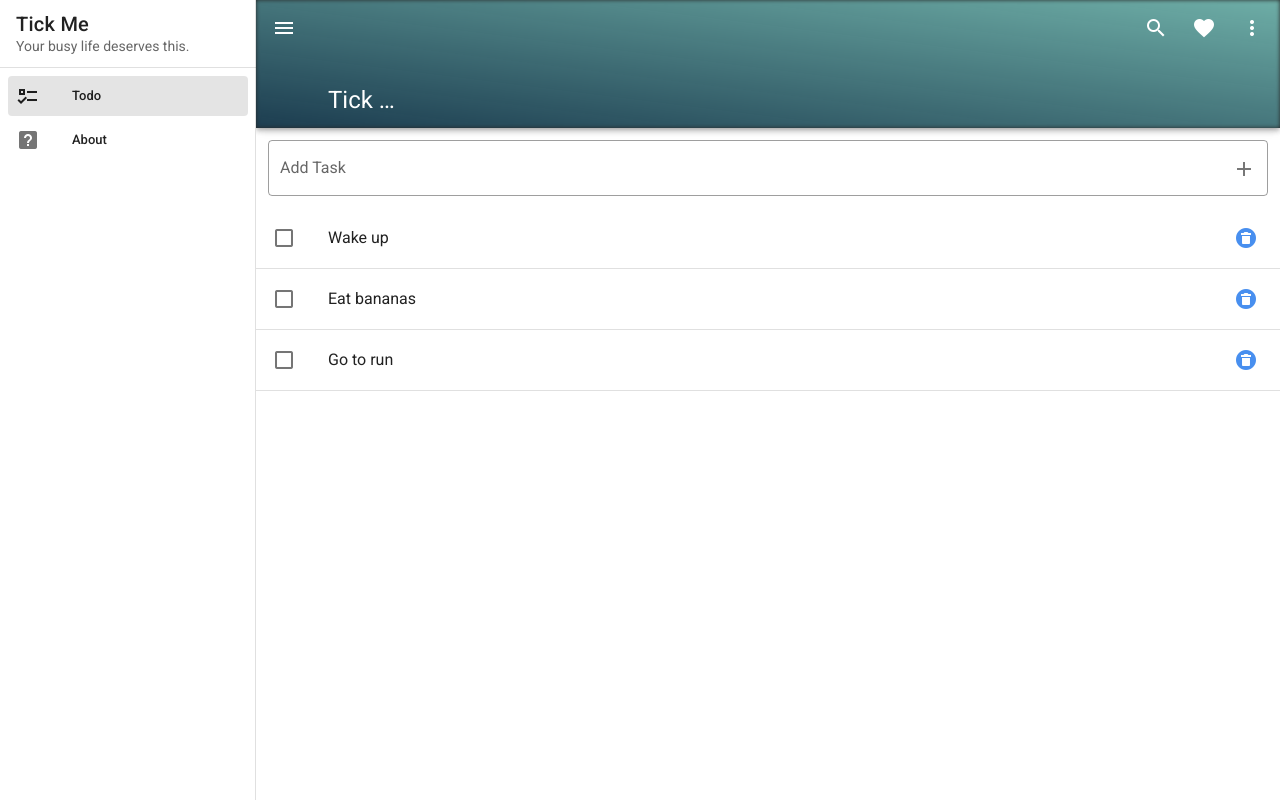
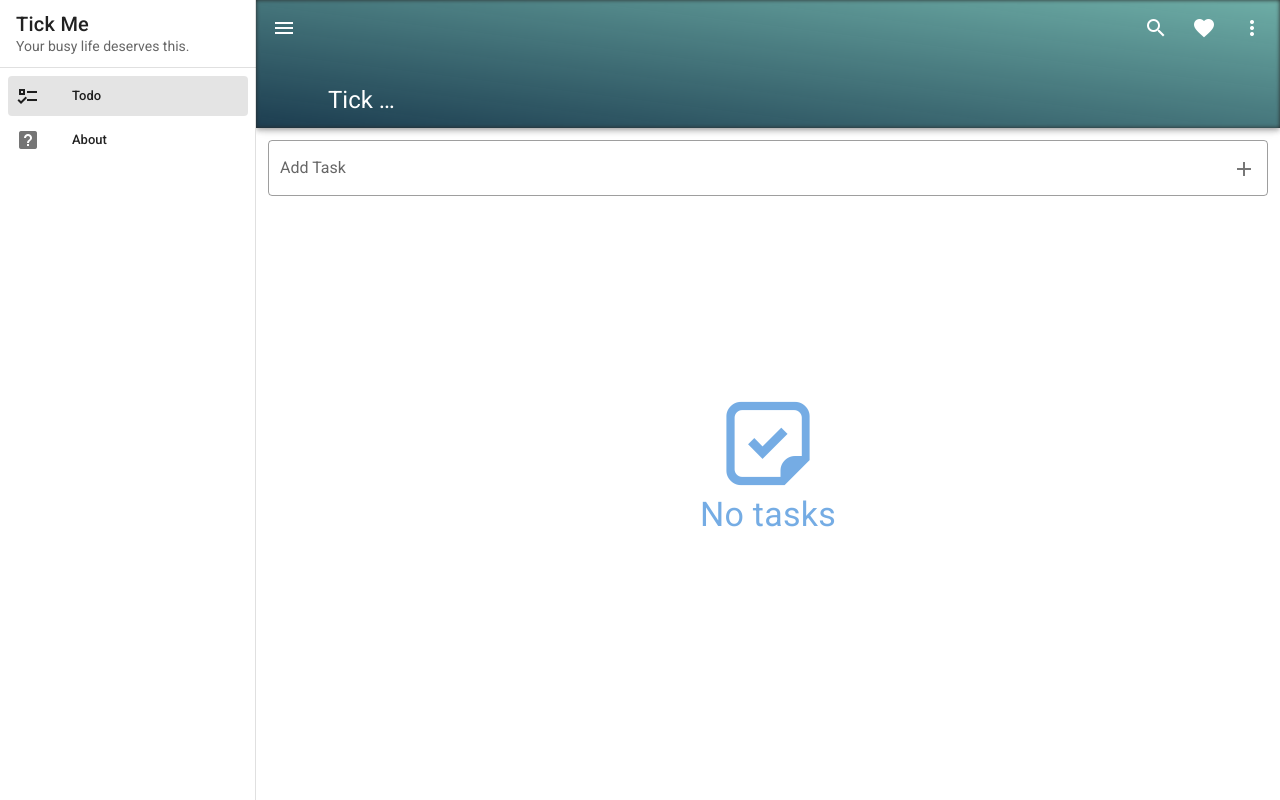
Before and after one commit to glenncai/TickMe, a Vue app: page /#/ in a window 1280 px wide. Built offline with nearby package versions, Linux system fonts and the light colour scheme.

Commit message:
feat: no tasks fallback

```diff
--- a/src/views/Todo.vue
+++ b/src/views/Todo.vue
@@ -12,6 +12,7 @@
       clearable
     ></v-text-field>
     <v-list
+      v-if="tasks.length"
       class="pt-0"
       flat
     >
@@ -51,6 +52,18 @@
         <v-divider></v-divider>
       </div>
     </v-list>
+    <div
+      v-else
+      class="no-tasks"
+    >
+      <v-icon
+        size="100"
+        color="primary"
+      >
+        mdi-sticker-check-outline
+      </v-icon>
+      <div class="text-h4 primary--text">No tasks</div>
+    </div>
   </div>
 </template>
 
@@ -61,23 +74,7 @@ export default {
   data() {
     return {
       newTaskTitle: '',
-      tasks: [
-        {
-          id: 1,
-          title: 'Wake up',
-          done: false
-        },
-        {
-          id: 2,
-          title: 'Eat bananas',
-          done: false
-        },
-        {
-          id: 3,
-          title: 'Go to run',
-          done: false
-        },
-      ]
+      tasks: []
     }
   },
   methods: {
@@ -101,3 +98,16 @@ export default {
   }
 }
 </script>
+
+<style scoped>
+.no-tasks {
+  display: flex;
+  align-items: center;
+  flex-direction: column;
+  position: absolute;
+  left: 50%;
+  top: 50%;
+  transform: translate(-50%, -50%);
+  opacity: .6;
+}
+</style>
```
